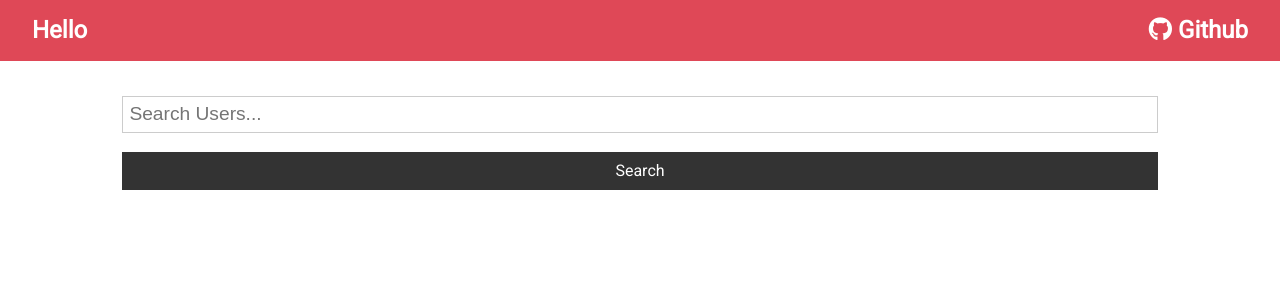
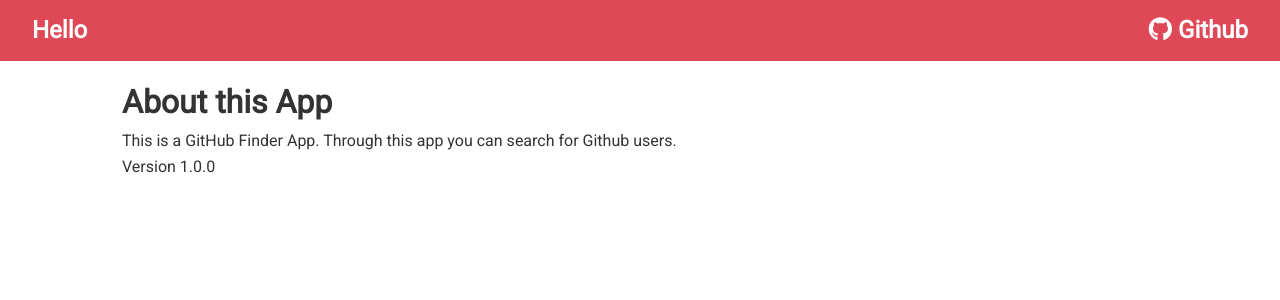
Before and after one commit to sonam-shrish/github-finder, a React (Create React App) app: page /about in a window 1280 px wide. Shown: the top 300 px of the page. Built offline with nearby package versions, Linux system fonts and the light colour scheme.

Commit message:
A little bit of routing
Routing About to /about

```diff
--- a/package.json
+++ b/package.json
@@ -9,6 +9,7 @@
     "axios": "^0.21.1",
     "react": "^17.0.1",
     "react-dom": "^17.0.1",
+    "react-router-dom": "^5.2.0",
     "react-scripts": "4.0.3",
     "web-vitals": "^1.1.0"
   },
--- a/src/App.js
+++ b/src/App.js
@@ -1,3 +1,4 @@
+//the <Route /> syntax is kinda sloppy. So, check that out
 import './App.css';
 import Navbar from './components/layout/Navbar';
 import Users from './components/users/Users';
@@ -5,6 +6,9 @@ import axios from 'axios'
 import {Component} from 'react';
 import Search from './components/users/Search'
 import Alert from './components/layout/Alert'
+import {Fragment} from 'react'
+import About from './components/pages/About'
+import { BrowserRouter as Router, Switch, Route} from 'react-router-dom'
 
 
 class App extends Component {
@@ -37,8 +41,10 @@ class App extends Component {
 
   //set Alert
   setAlert = (msg, type) => {
-    this.setState({alert:{msg, type}})
-
+    this.setState({alert:{msg, type}})//send the message and type of alert
+    setTimeout(()=> this.setState({
+      alert:null
+    }), 4000)
   }
   // componentDidMount() {
   //   //In order not to exhaust the request we are equipping the request url with the client id and client secret which is stored in .env.local
@@ -53,10 +59,15 @@ class App extends Component {
   render () {
 
   return (
+    <Router>
     <div className="App">
       <Navbar/>
       <div className='container'>
       <Alert alert={this.state.alert} />
+
+      <Switch>
+        <Route exact path='/' render={props => (
+          <Fragment>
           <Search
           searchUsers = {this.searchUsers}
           clearUsers={this.clearUsers}
@@ -65,8 +76,16 @@ class App extends Component {
           <div className='container'>
           <Users loading={this.state.loading} users={this.state.users}/>
           </div>
+          </Fragment>
+        )} />
+        <Route exact path='/about' component={About} />
+      </Switch>
+
+
+
       </div>
     </div>
+    </Router>
   );
 }
 
--- /dev/null
+++ b/src/components/pages/About.js
@@ -0,0 +1,13 @@
+import React, {Fragment}from 'react'
+
+function About() {
+    return (
+        <Fragment>
+            <h1>About this App</h1>
+            <p>This is a GitHub Finder App. Through this app you can search for Github users.</p>
+            <p>Version 1.0.0</p>
+        </Fragment>
+    )
+}
+
+export default About
```
Also changed, not shown: 1 other file (tests, documents, lock files or other folders). Lines whose indentation alone changed are shown as unchanged.
